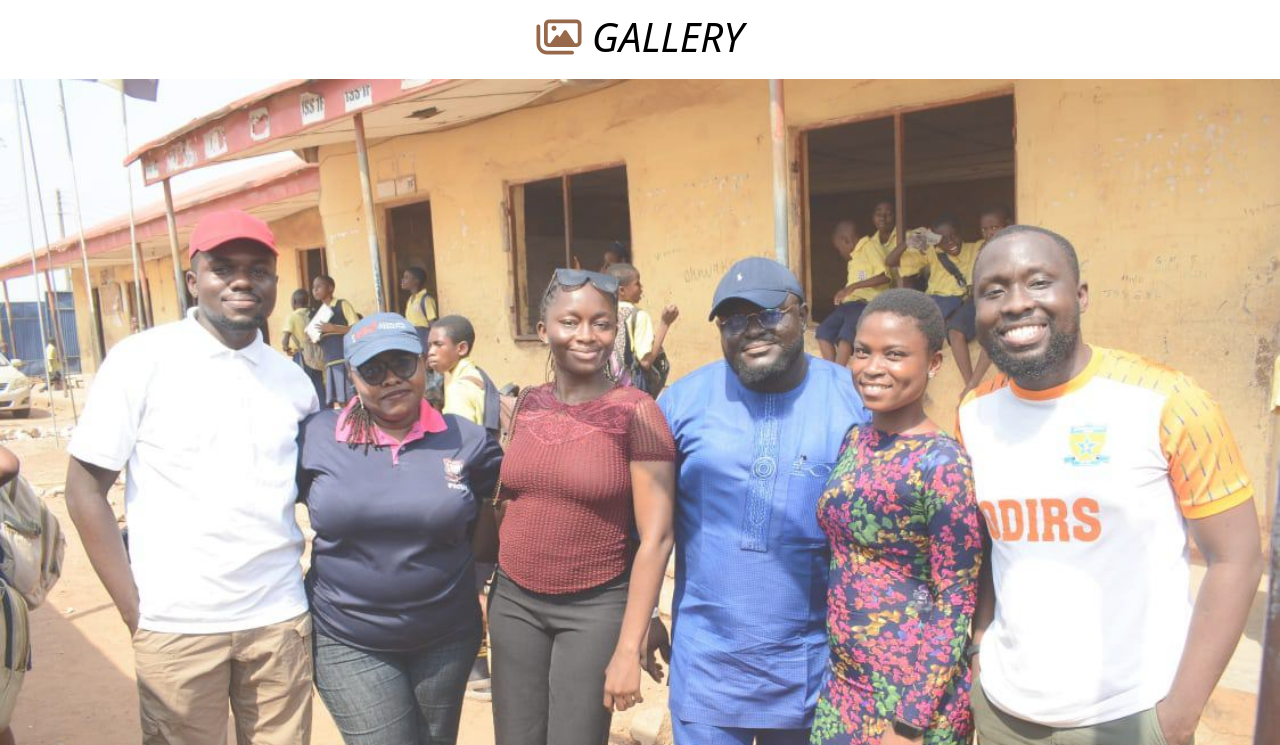
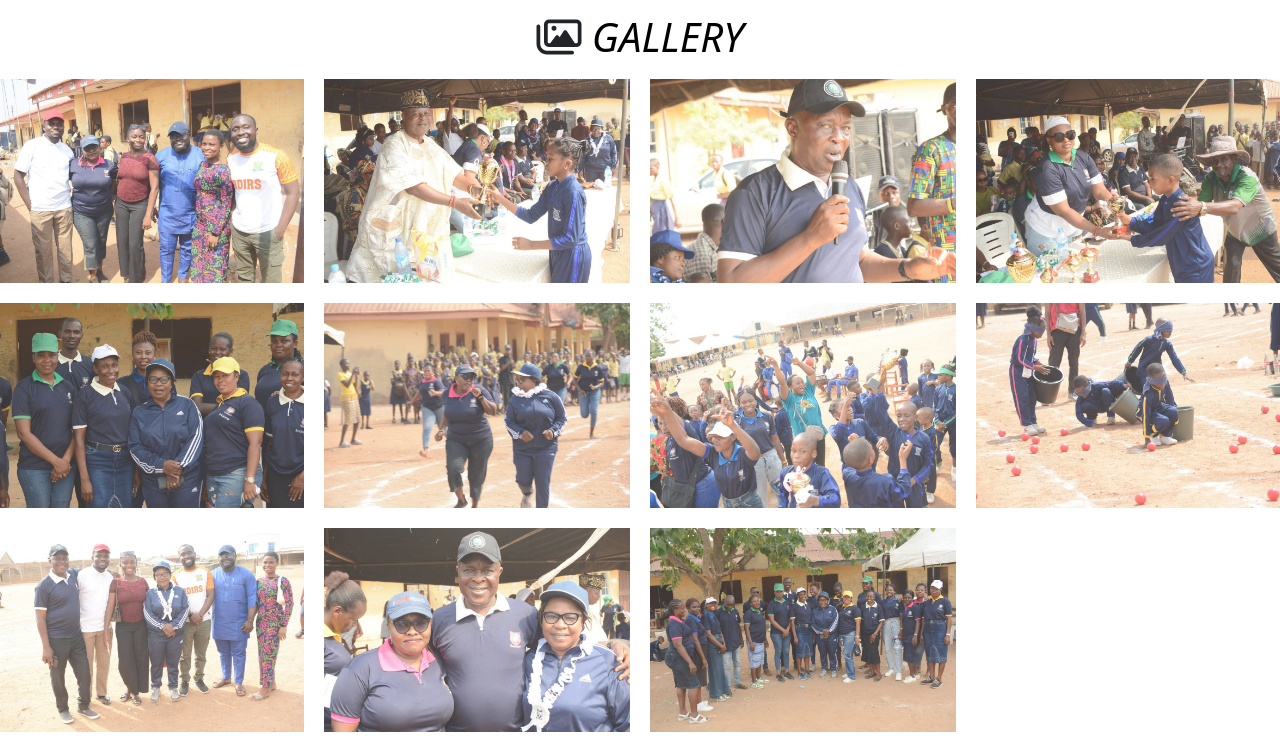
Before and after one commit to Origboge/MIKEFLORA, a plain HTML site: page home.html in a window 1280 px wide. Shown: the part 1299-2044 px from the top of the page. Drawn offline with nearby package versions, Linux system fonts and the light colour scheme.

Commit message:
mike flora home

```diff
--- a/css/styles.css
+++ b/css/styles.css
@@ -1,7 +1,7 @@
                 body {
                     font-size: 16px;
                     color: black;
-                    background-color: whitesmoke font-family: sans-serif;
+                    background-color: whitesmoke font-family sans-serif;
                 }
 
                 .loading-overlay {
@@ -113,7 +113,7 @@
                     display: none;
                 }
 
-                img {
+                .img {
                     vertical-align: middle;
                 }
 
@@ -193,12 +193,9 @@
                     font-style: italic;
                     font-weight: lighter;
                 }
+                /* . */
 
-                .fa-images {
-                    color: rgb(151, 105, 74);
-                }
-
-                .column {
+                div.column {
                     float: left;
                     width: 25%;
                     padding: 10px;
```
Also changed, not shown: Admission.html (+2 -0 lines).
